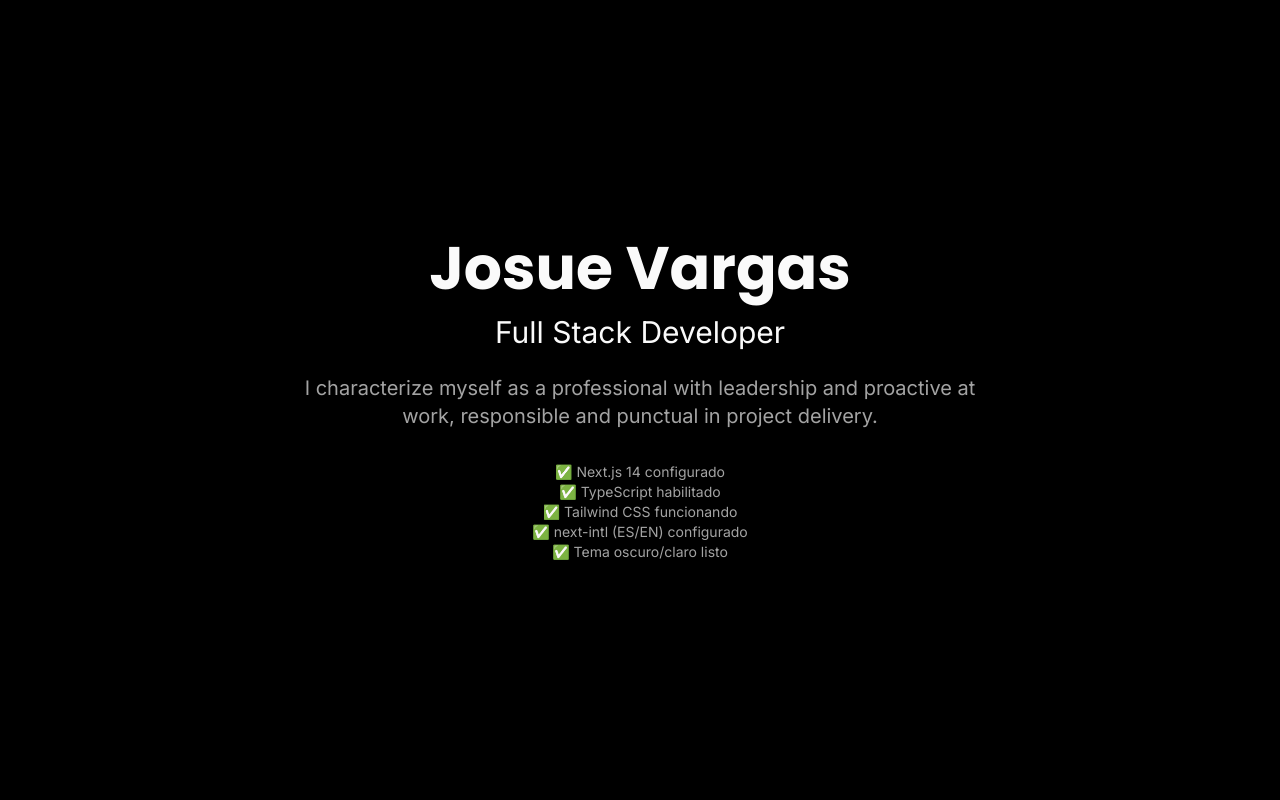
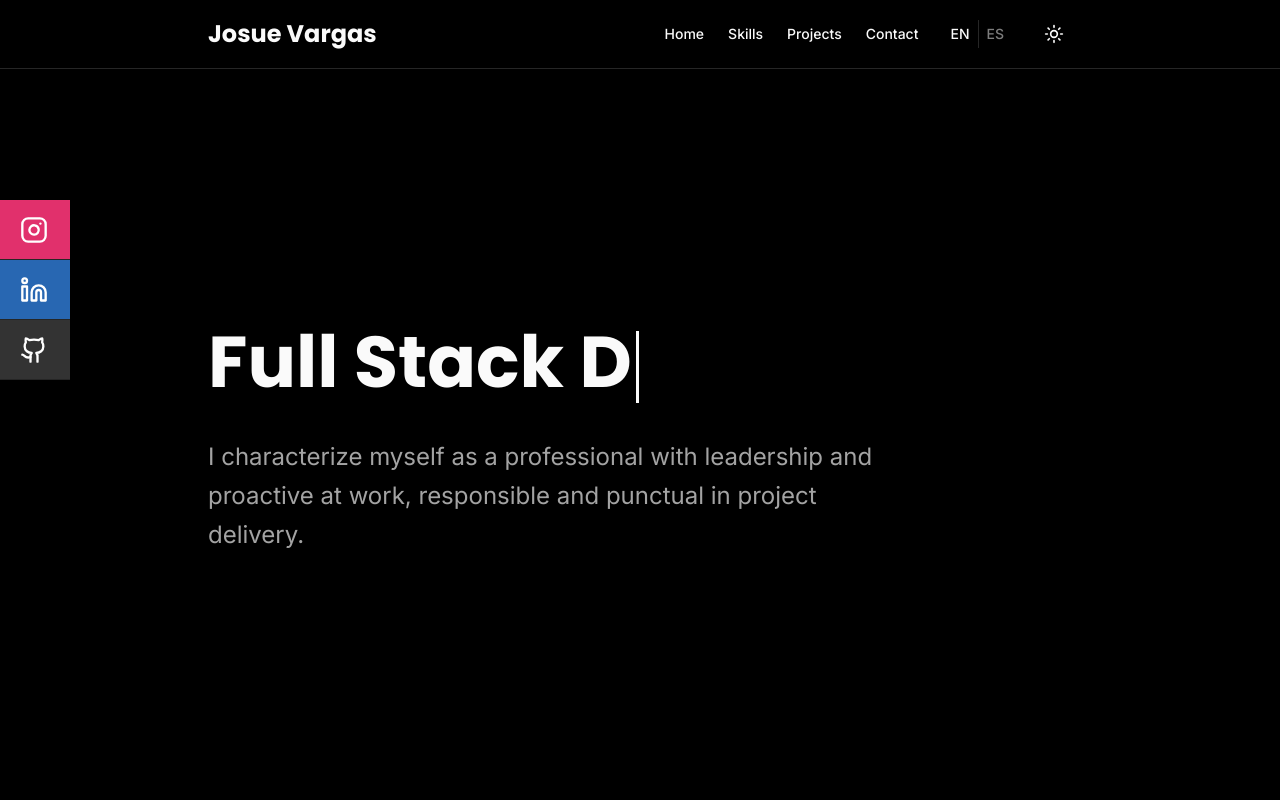
Before and after one commit to josuevargassosa/portfolio, a Next.js app: page /en in a window 1280 px wide. Shown: the top 800 px of the page. Built offline with nearby package versions, Linux system fonts and the light colour scheme.

Commit message:
feat: integrate all core components into Home page
- Import and render Header, Hero, WaveSVG, SkillsGrid, SocialSidebar
- Compose full landing page layout

```diff
--- a/src/app/[locale]/page.tsx
+++ b/src/app/[locale]/page.tsx
@@ -1,26 +1,19 @@
-import {useTranslations} from 'next-intl';
+import {Header} from '@/components/layout/Header';
+import {Hero} from '@/components/home/Hero';
+import {WaveSVG} from '@/components/home/WaveSVG';
+import {SkillsGrid} from '@/components/home/SkillsGrid';
+import {SocialSidebar} from '@/components/layout/SocialSidebar';
 
 export default function Home() {
-  const t = useTranslations('hero');
-
   return (
-    <main className="min-h-screen flex items-center justify-center p-4">
-      <div className="text-center">
-        <h1 className="text-6xl font-bold font-heading mb-4">
-          {t('name')}
-        </h1>
-        <h2 className="text-3xl mb-6">{t('title')}</h2>
-        <p className="text-xl text-muted-foreground max-w-2xl mx-auto">
-          {t('description')}
-        </p>
-        <div className="mt-8 text-sm text-muted-foreground">
-          <p>✅ Next.js 14 configurado</p>
-          <p>✅ TypeScript habilitado</p>
-          <p>✅ Tailwind CSS funcionando</p>
-          <p>✅ next-intl (ES/EN) configurado</p>
-          <p>✅ Tema oscuro/claro listo</p>
-        </div>
-      </div>
-    </main>
+    <>
+      <Header />
+      <SocialSidebar />
+      <main>
+        <Hero />
+        <WaveSVG />
+        <SkillsGrid />
+      </main>
+    </>
   );
 }
```
